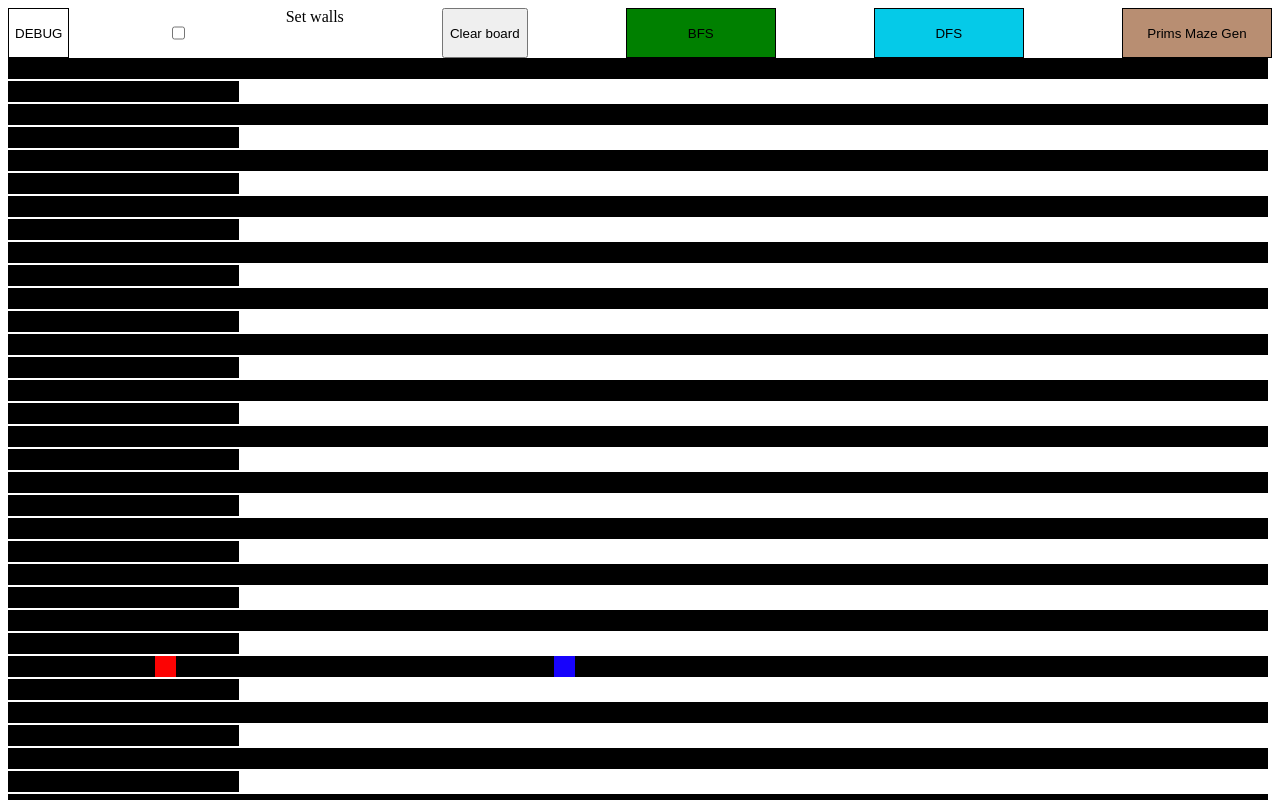
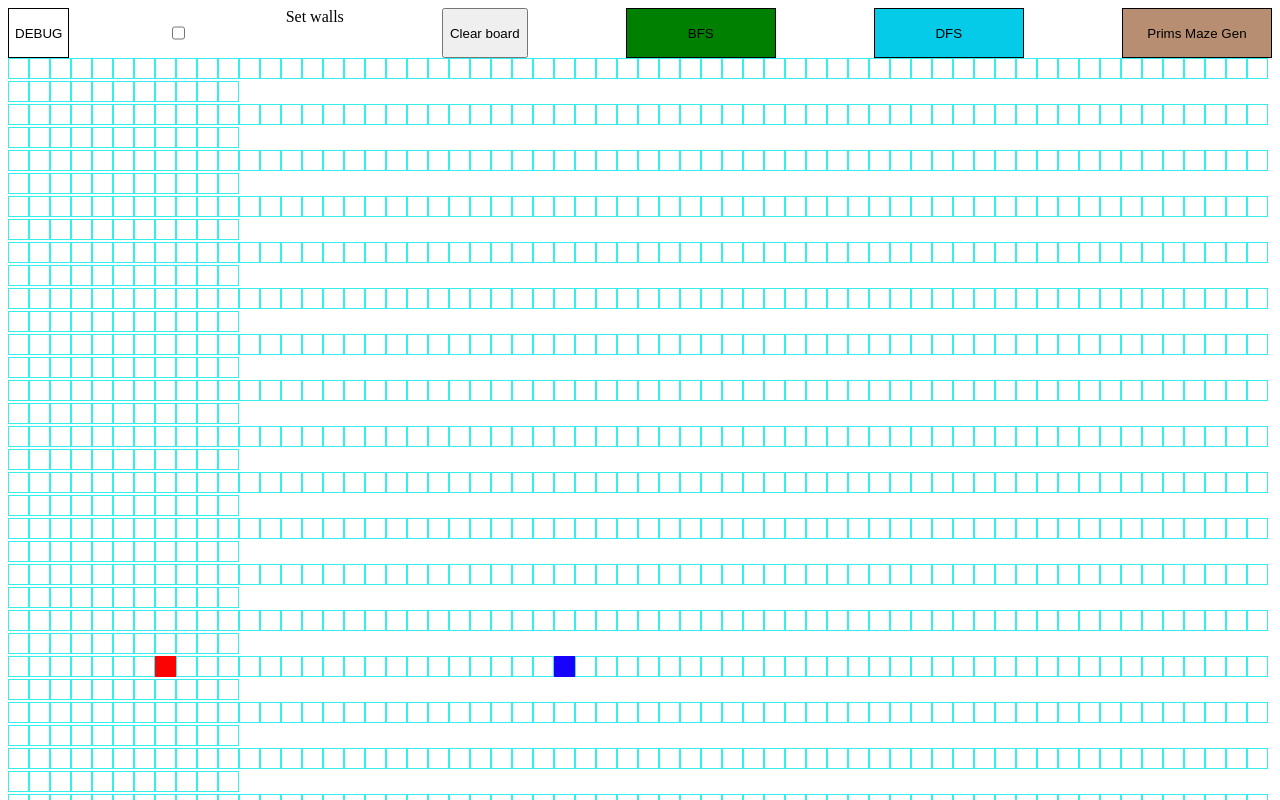
Before and after one commit to AbhiRehal/pathfinding-visualization, a React (Create React App) app: page / in a window 1280 px wide. Shown: the top 800 px of the page. Built offline with nearby package versions, Linux system fonts and the light colour scheme.

Commit message:
Changed default appearance to blanks and change prims gen to handle new default behaviour

```diff
--- a/src/components/prims-maze-gen-button.js
+++ b/src/components/prims-maze-gen-button.js
@@ -10,6 +10,8 @@ export function PrimsMazeGenButton({ grid, setGrid }) {
       x: 0,
       y: 0
     };
+
+    let localGrid = [...grid];
     for (let row = 0; row < grid.length; row++) {
       for (let col = 0; col < grid[row].length; col++) {
         if (grid[row][col].className == 'startNode') {
@@ -20,10 +22,13 @@ export function PrimsMazeGenButton({ grid, setGrid }) {
           endNode.x = col;
           endNode.y = row;
         }
+        // set the blanks to walls to do algorithm
+        if (localGrid[row][col].className == 'blank') {
+          localGrid[row][col].className = 'wall';
+        }
       }
     }
 
-    let localGrid = [...grid];
     const frontier_set = [];
     localGrid[startNode.y][startNode.x].className = 'startNode';
 
--- a/src/styles.css
+++ b/src/styles.css
@@ -35,6 +35,13 @@
 .endNode {
   background-color: #fc0303;
   border: 1px solid #fc0303;
+  width: 21px;
+  height: 21px;
+}
+
+.blank {
+  background-color: #fff;
+  border: 1px solid #34efeb;
   width: 21px;
   height: 21px;
 }
--- a/src/utils/init.js
+++ b/src/utils/init.js
@@ -14,7 +14,7 @@ export function init() {
         index: x * y + x,
         x: x,
         y: y,
-        className: 'wall',
+        className: 'blank',
         walkable: false,
         visited: false,
         prev_node_x: 0,
```
